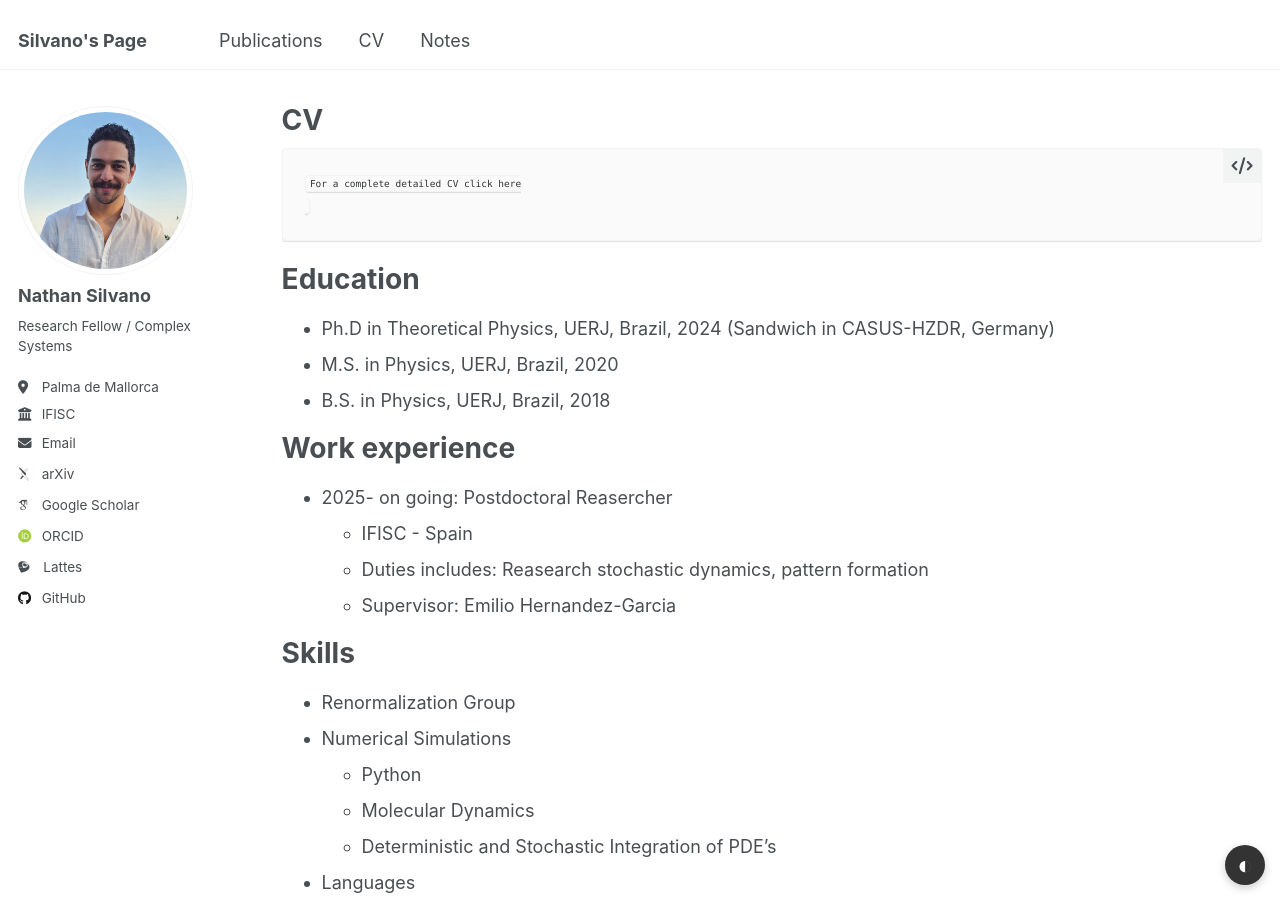
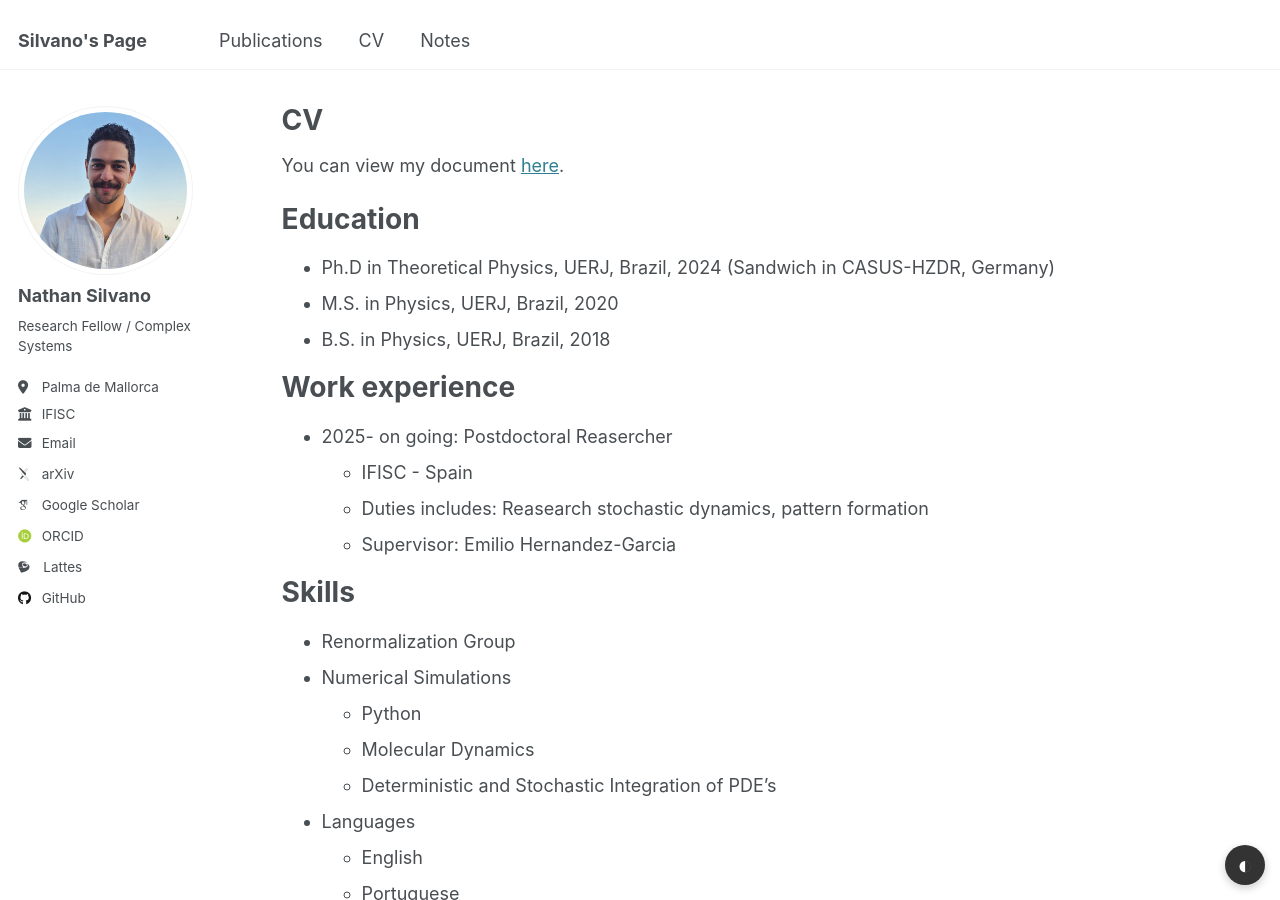
Before and after one commit to Jaegg3rNat/Jaegg3rNat.github.io, a Jekyll site: the page built from _pages/cv.md, in a window 1280 px wide and 900 px high. Built offline with Jekyll 4.4.1, drawn with Linux system fonts in a browser that asks for light colours; some web fonts are replaced.

Commit message:
Update cv.md

```diff
--- a/_pages/cv.md
+++ b/_pages/cv.md
@@ -6,7 +6,8 @@ author_profile: true
 redirect_from:
   - /resume
 ---
-    For a complete detailed CV click here
+   You can view my document [here](https://drive.google.com/path-to-your-document).
+
 
 {% include base_path %}
 
```
